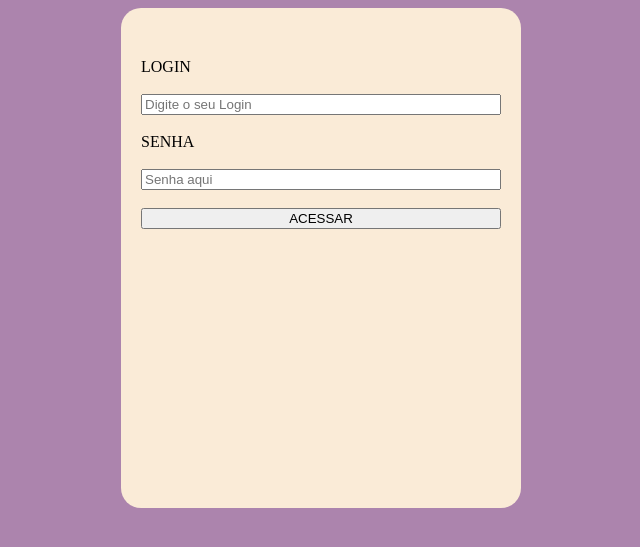
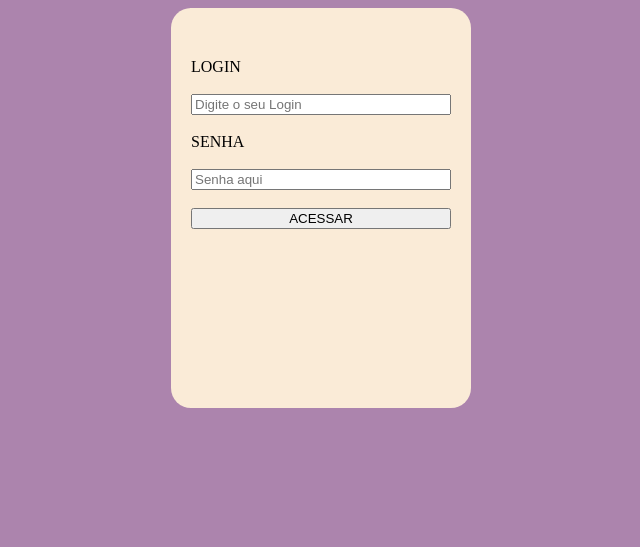
Before and after one commit to NICKzSANTOx/DEV32, a PHP site: page /login.php in a window 1280 px wide. Shown: the top 547 px of the page, without its empty margins (319-959 px from the left). Run offline with PHP 8.4, Linux system fonts and the light colour scheme.

Commit message:
Commit de Revisão de Erros

```diff
--- a/PHP/projetos/agenda/css/formulario.css
+++ b/PHP/projetos/agenda/css/formulario.css
@@ -6,8 +6,8 @@ body{
     display: flex;
     flex-flow: column;
     background-color: antiquewhite;
-    width: 400px;
-    height: 500px;
+    width: 300px;
+    height: 400px;
     border-radius: 20px;
     justify-self: center;
 }
--- a/PHP/projetos/agenda/css/global.css
+++ b/PHP/projetos/agenda/css/global.css
@@ -49,8 +49,8 @@ body{
 
 
 .menus a{
+    height: 300px;
     width: 300px;
-    height: 300px;
 }
 
 .menu1 a, .menu2 a, .menu3 a, .menu4 a, .menu5 a, .menu6 a{
```
Also changed, not shown: PHP/projetos/agenda/backoffice.php (+27 -1 lines).
